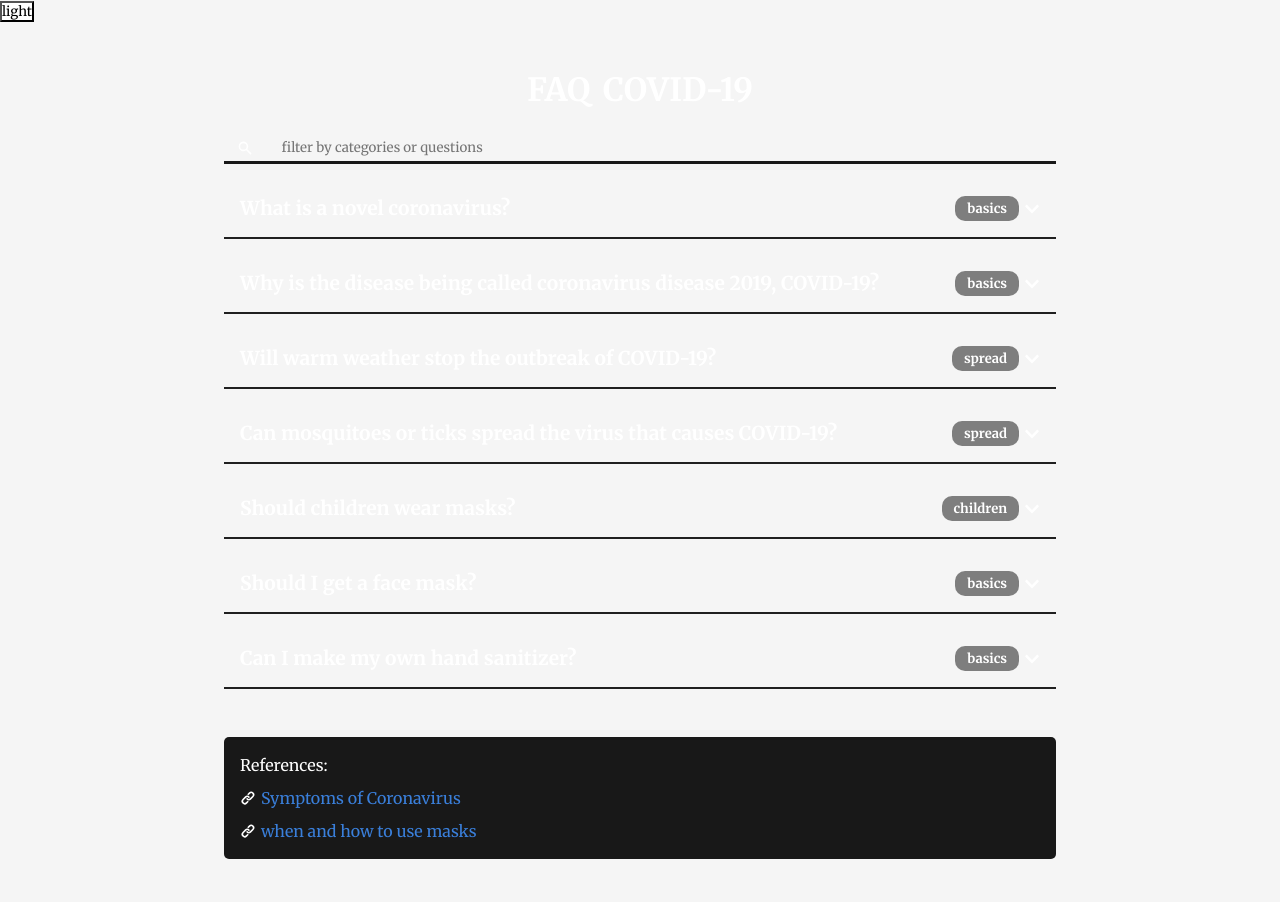
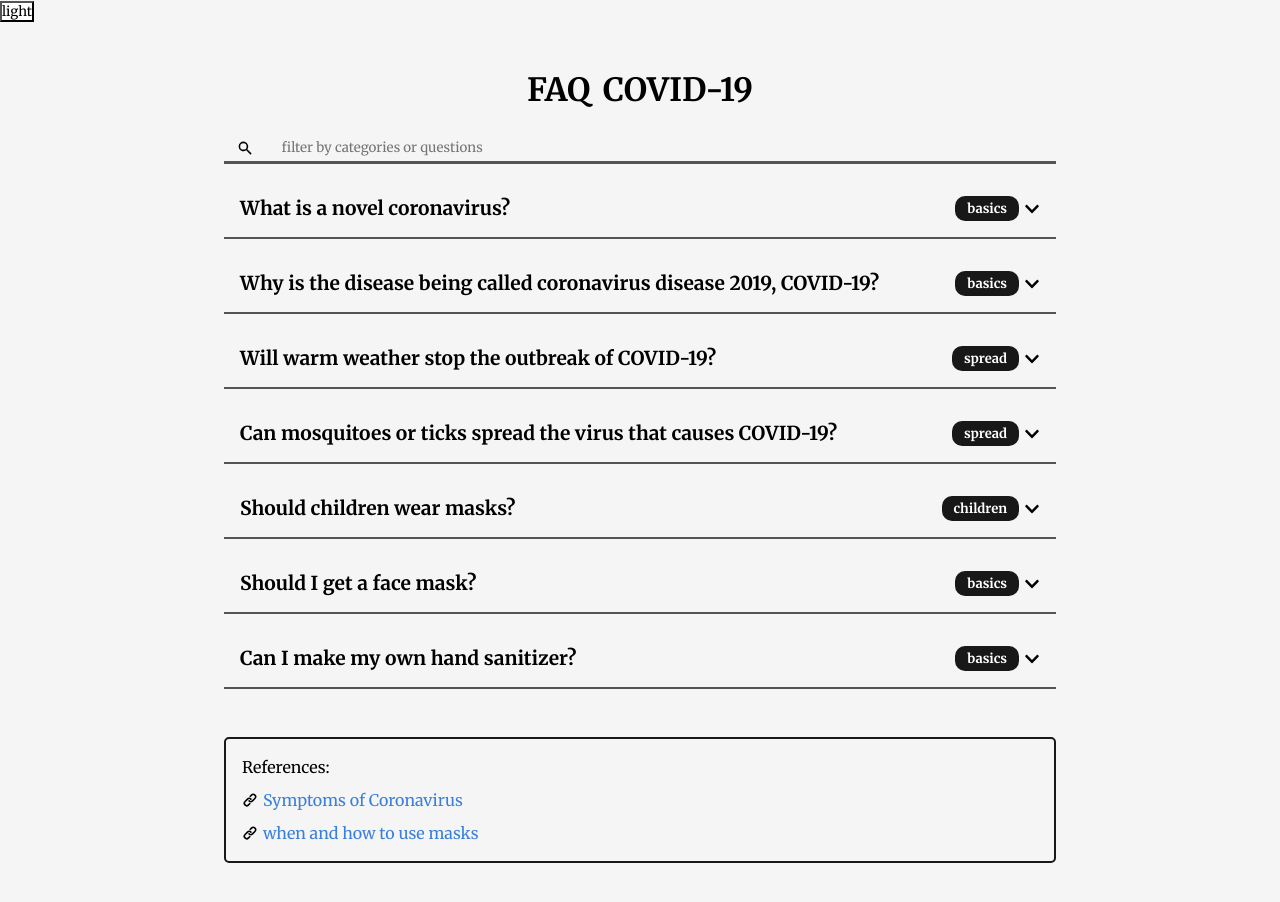
Before and after one commit to samueldlacruz/FAQ-covid-19-pwa, a React (Create React App) app: page / in a window 1280 px wide. Shown: the top 902 px of the page. Built offline with nearby package versions, Linux system fonts and the light colour scheme.

Commit message:
fix: light theme fixed

```diff
--- a/src/components/Accordion/styles.ts
+++ b/src/components/Accordion/styles.ts
@@ -7,9 +7,9 @@ type FAQAnswerType = {
 
 export const FAQQuestion = styled.button`
  border: none;
- border-bottom: 2px solid rgb(32, 32, 32);
+ border-bottom: 2px solid ${props => props.theme.colors.primary};
  font-size: clamp(1rem, 1.5vw, 2rem);
- color: #fff;
+ color: ${props => props.theme.colors.text};
  width: 100%;
  outline: none;
 
@@ -65,7 +65,7 @@ from,
   }
 `
 export const FAQBadge = styled.span`
-  background: #2d2d2d96;
+  background: ${props => props.theme.colors.secundary};
   color: #fff;
   border-radius: 10px;
   font-size: small;
@@ -80,16 +80,17 @@ export const FAQAnswer = styled.p<FAQAnswerType>`
  color: #BBBBBB;
  word-spacing: 2px;
  line-height: 1.75rem;
+ color: ${props => (props.theme.title === 'light' ? props.theme.colors.secundary : '')};
  display: ${({isOpen }) => (isOpen ? "block" : "none")};
  animation: ${bounceInUp} 500ms ease-in-out;
 `
 
 export const SpanIcon = styled(FaChevronDown)`
- color: #fff;
+ color: ${props => props.theme.colors.text};
 `
 
 export const CloseIcon = styled(FaChevronUp)`
- color: #fff;
+ color: ${props => props.theme.colors.text};
 `
 
 export const Icon = styled.div`
--- a/src/components/FAQFilter/style.ts
+++ b/src/components/FAQFilter/style.ts
@@ -15,17 +15,18 @@ export const ContainerInput = styled.div`
   justify-content: center;
   align-items: center;
   color: white;
-  border-bottom: 3px solid rgb(24, 24, 24);
+  border-bottom: 3px solid  ${props => props.theme.colors.primary};
 
   div {
     align-items: center;
     display: flex;
+    color: ${props => props.theme.colors.text};
     justify-content: center;
     width: 5%;
   }
 
   input {
-    color: white;
+    color: ${props => props.theme.colors.text};
     background: transparent;
     border: none;
     outline: none;
--- a/src/components/Footer/styles.ts
+++ b/src/components/Footer/styles.ts
@@ -3,10 +3,12 @@ import styled from 'styled-components';
 export const FooterContainer = styled.div`
  margin-top: 2rem;
  padding: 1rem;
- background: rgb(24, 24, 24);
- color:#fff;;
+ background-color: ${props =>
+  (props.theme.title === 'light' ? props.theme.colors.background : props.theme.colors.secundary)};
+ color: ${props => props.theme.colors.text};
  border-radius: 5px;
  line-height: 1.5;
+ border: 2px solid ${props => props.theme.colors.secundary};
  display: flex;
  flex-direction: column;
 
--- a/src/components/Header/index.tsx
+++ b/src/components/Header/index.tsx
@@ -6,7 +6,7 @@ const Heading = styled.h1`
   text-transform: uppercase;
   font-weight: 700;
   margin-bottom: 1.5rem;
-  color: #fff;
+  color:  ${props => props.theme.colors.text};
   text-align: center;
   word-spacing: 5px;
   display: flex;
--- a/src/styles/themes/dark.ts
+++ b/src/styles/themes/dark.ts
@@ -2,8 +2,8 @@ export default {
     title: 'dark',
 
     colors: {
-        primary: '#333',
-        secundary: '#C62E65',
+        primary: 'rgb(24, 24, 24)',
+        secundary: '#2d2d2d96',
 
         background: '#010101',
         text: '#fff'
--- a/src/styles/themes/light.ts
+++ b/src/styles/themes/light.ts
@@ -2,10 +2,10 @@ export default {
     title: 'light',
 
     colors: {
-        primary: '#C62E65',
-        secundary: '#D63AF9',
+        primary: 'rgb(16, 16, 16, 0.7)',
+        secundary: 'rgb(24, 24, 24)',
 
         background: '#f5f5f5',
-        text: '#333'
+        text: '#000'
     },
 };
```
